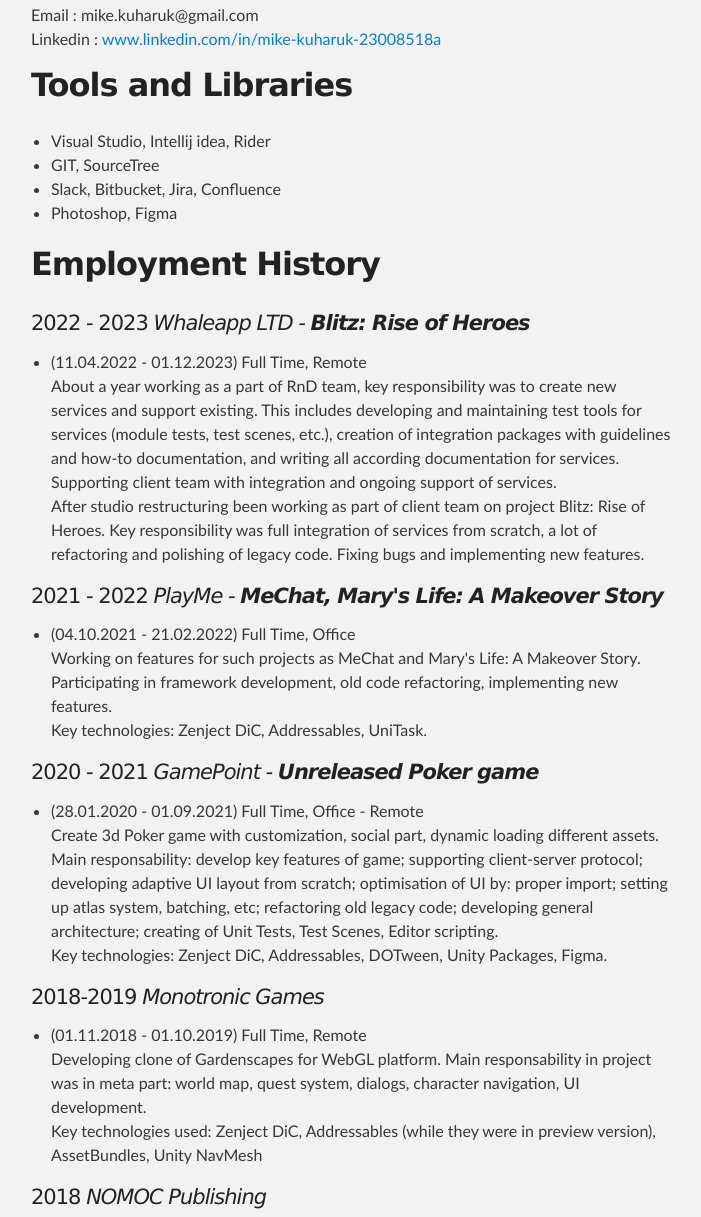
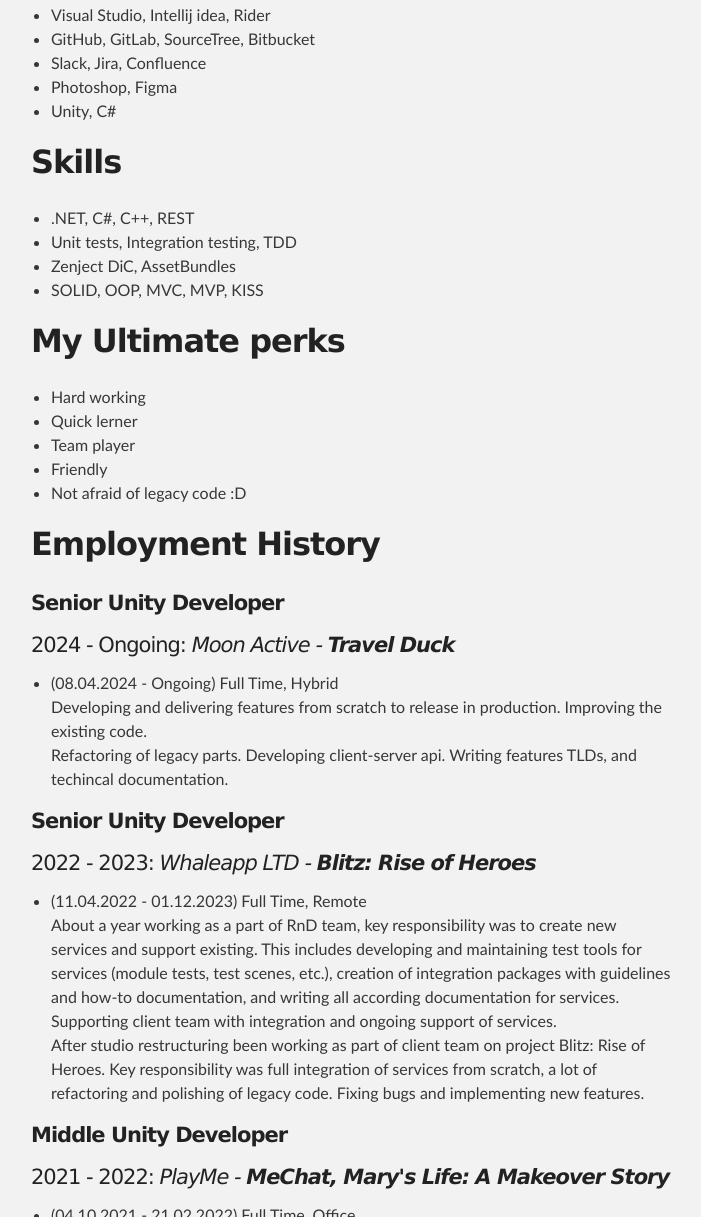
Before and after one commit to mikeKuharuk/mikekuharuk.github.io, a plain HTML site: page index.html in a window 1280 px wide. Shown: the part 499-1716 px from the top of the page, without its empty margins (289-990 px from the left). Drawn offline with Linux system fonts and the light colour scheme.

Commit message:
CV Update
Added new points of interest.  Refreshed old parts

```diff
--- a/index.html
+++ b/index.html
@@ -19,27 +19,50 @@
     <div id="main_content_wrap" class="outer">
       <section id="main_content" class="inner">
 
-        <h2>Personal Data</h2>
-            Date of Birth: November 20th, 1997    <br/>
-            Nationality: Ukrainian             <br/>
+        <h2>Contact Information</h2>
+          Phone : (+48) 500 548 109                              <br/>
+          Email : mike.kuharuk@gmail.com                         <br/>
+          Linkedin : <a href="https://www.linkedin.com/in/mykhailo-kukharuk-23008518a/">https://www.linkedin.com/in/mykhailo-kukharuk-23008518a/</a>   <br/>
+          Telegram : <a href="https://t.me/MikeKucharuk">https://t.me/MikeKucharuk</a>   <br/>
 
-        <h2>Contact Information</h2>
-          Kyiv, Ukraine                                            <br/>
-          Phone : (+38) 093 595 13 68                              <br/>
-          Email : mike.kuharuk@gmail.com                           <br/>
-          Linkedin : <a href="https://www.linkedin.com/in/mike-kuharuk-23008518a/">www.linkedin.com/in/mike-kuharuk-23008518a</a>   <br/>
-
-        <h2> Tools and Libraries </h2>
+        <h2>Tools and Libraries</h2>
           <ul>
               <li>Visual Studio, Intellij idea, Rider   </li>
-              <li>GIT, SourceTree						</li>
-              <li>Slack, Bitbucket, Jira, Confluence    </li>
+              <li>GitHub, GitLab, SourceTree, Bitbucket	</li>
+              <li>Slack, Jira, Confluence               </li>
               <li>Photoshop, Figma						</li>
+              <li>Unity, C#						        </li>
+          </ul>
+
+        <h2>Skills</h2>
+          <ul>
+              <li>.NET, C#, C++, REST</li>
+              <li>Unit tests, Integration testing, TDD</li>
+              <li>Zenject DiC, AssetBundles</li>
+              <li>SOLID, OOP, MVC, MVP, KISS</li>
+          </ul>
+
+        <h2>My Ultimate perks</h2>
+          <ul>
+              <li>Hard working</li>
+              <li>Quick lerner</li>
+              <li>Team player</li>
+              <li>Friendly</li>
+              <li>Not afraid of legacy code :D</li>
           </ul>
 
         <h2> Employment History  </h2>
 
-          <h4>2022 - 2023 <i>Whaleapp LTD - <b>Blitz: Rise of Heroes</b></i></h4>
+          <h4><b>Senior Unity Developer</b></h4>
+          <h4>2024 - Ongoing: <i>Moon Active - <b>Travel Duck</b></i></h4>
+          <ul>
+              <li>(08.04.2024 - Ongoing) Full Time, Hybrid <br>
+                  Developing and delivering features from scratch to release in production. Improving the existing code. <br>
+				  Refactoring of legacy parts. Developing client-server api. Writing features TLDs, and techincal documentation. <br>
+          </ul>
+
+          <h4><b>Senior Unity Developer</b></h4>
+          <h4>2022 - 2023: <i>Whaleapp LTD - <b>Blitz: Rise of Heroes</b></i></h4>
           <ul>
               <li>(11.04.2022 - 01.12.2023) Full Time, Remote <br>
                   About a year working as a part of RnD team, key responsibility was to create new services and support existing. This includes developing and maintaining test tools for services
@@ -49,7 +72,8 @@
                   and polishing of legacy code. Fixing bugs and implementing new features.
           </ul>
 
-          <h4>2021 - 2022 <i>PlayMe - <b>MeChat, Mary's Life: A Makeover Story</b></i></h4>
+          <h4><b>Middle Unity Developer</b></h4>
+          <h4>2021 - 2022: <i>PlayMe - <b>MeChat, Mary's Life: A Makeover Story</b></i></h4>
           <ul>
               <li>(04.10.2021 - 21.02.2022) Full Time, Office <br>
                   Working on features for such projects as MeChat and Mary's Life: A Makeover Story. Participating in framework development, old code refactoring,
@@ -57,7 +81,8 @@
                   Key technologies: Zenject DiC, Addressables, UniTask.
           </ul>
 
-          <h4>2020 - 2021 <i>GamePoint - <b>Unreleased Poker game</b></i></h4>
+          <h4><b>Junior Unity Developer</b></h4>
+          <h4>2020 - 2021: <i>GamePoint - <b>Unreleased Poker game</b></i></h4>
           <ul>
               <li>(28.01.2020 - 01.09.2021) Full Time, Office - Remote <br>
                   Create 3d Poker game with customization, social part, dynamic loading different assets. Main responsability: develop key features of
@@ -67,7 +92,8 @@
                   Key technologies: Zenject DiC, Addressables, DOTween, Unity Packages, Figma.
           </ul>
 
-          <h4>2018-2019 <i>Monotronic Games</i></h4>
+          <h4><b>Junior Unity Developer</b></h4>
+          <h4>2018-2019: <i>Monotronic Games</i></h4>
           <ul>
               <li>(01.11.2018 - 01.10.2019) Full Time, Remote <br>
                   Developing clone of Gardenscapes for WebGL platform. Main responsability in project was in meta part: world map, quest system,
@@ -75,7 +101,8 @@
                   Key technologies used: Zenject DiC, Addressables (while they were in preview version), AssetBundles, Unity NavMesh
           </ul>
 
-          <h4>2018 <i>NOMOC Publishing</i></h4>
+          <h4><b>Trainee Unity Developer</b></h4>
+          <h4>2018: <i>NOMOC Publishing</i></h4>
           <ul>
               <li>(01.02.2018 - 01.11.2018) Full Time, Office <br>
                   Working with projects bought from market place. Cleaning code, adding localization, advertising,
```
